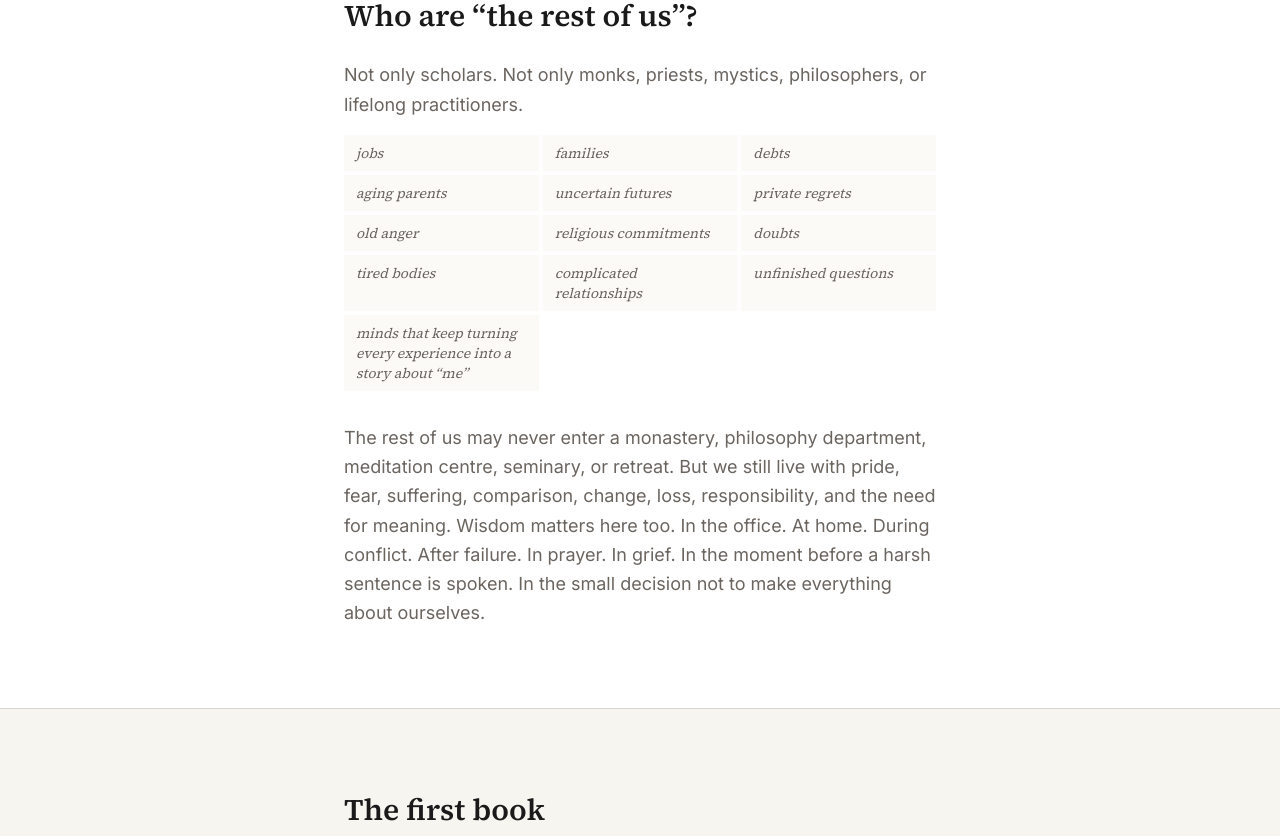
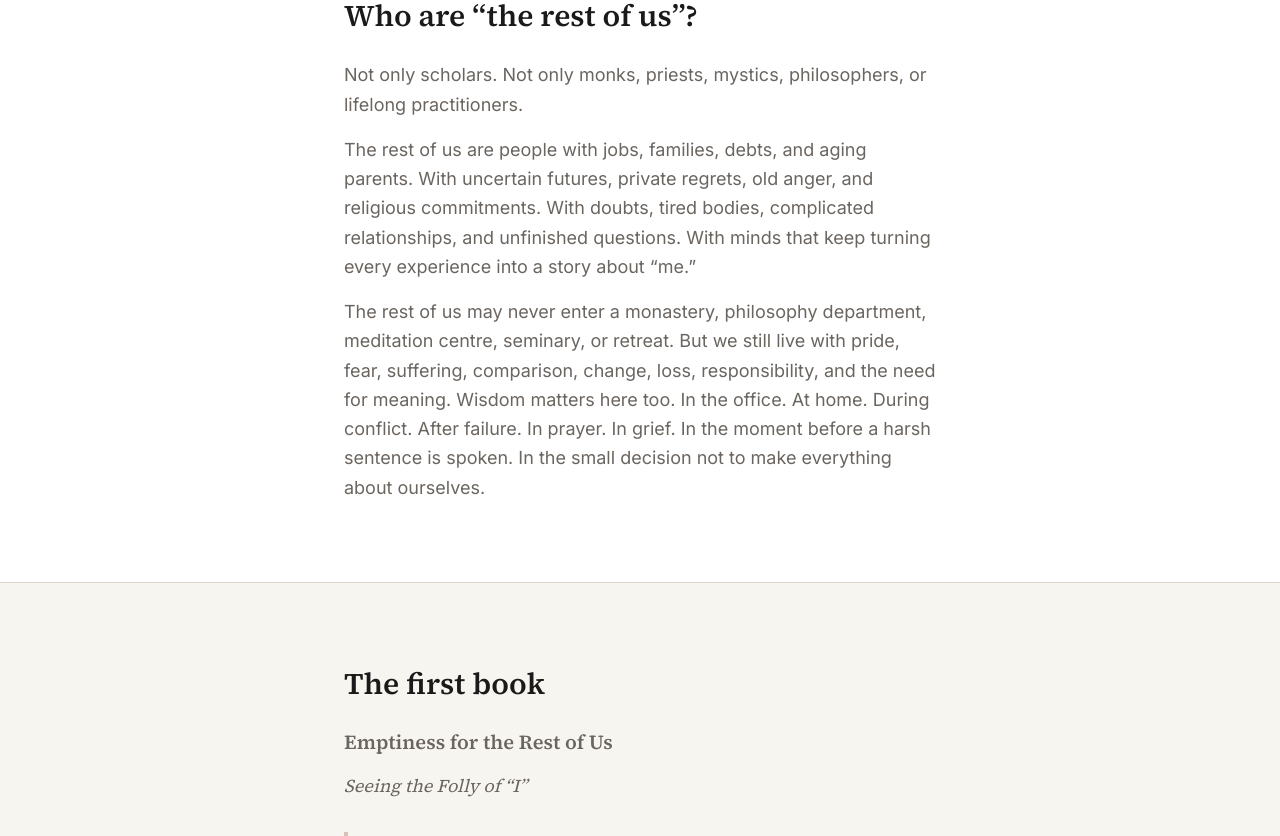
Before and after one commit to digitallycc/wisdomfortherestofus, a Next.js app: page / in a window 1280 px wide. Shown: the part 3480-4316 px from the top of the page. Built offline with nearby package versions, Linux system fonts and the light colour scheme.

Commit message:
Rewrite 'Who are the rest of us' section as flowing prose instead of disconnected grid

```diff
--- a/src/app/page.tsx
+++ b/src/app/page.tsx
@@ -175,23 +175,13 @@ function WhoWeAreSection() {
     <section className="bg-white border-y border-border py-16 md:py-20">
       <EditorialSection title={whoWeAre.title}>
         <p>{whoWeAre.body}</p>
-      </EditorialSection>
-      <div className="max-w-prose mx-auto px-6 md:px-8 mt-4">
-        <div className="grid grid-cols-2 md:grid-cols-3 gap-1">
-          {whoWeAre.list.map((item) => (
-            <p
-              key={item}
-              className="font-serif text-sm italic text-muted px-3 py-2 bg-background/50"
-            >
-              {item}
-            </p>
-          ))}
-        </div>
-      </div>
-      <EditorialSection className="mt-8">
-        <p className="font-sans text-[17px] md:text-[18px] leading-relaxed text-muted">
-          {whoWeAre.conclusion}
+        <p>
+          The rest of us are people with jobs, families, debts, and aging parents.
+          With uncertain futures, private regrets, old anger, and religious commitments.
+          With doubts, tired bodies, complicated relationships, and unfinished questions.
+          With minds that keep turning every experience into a story about &ldquo;me.&rdquo;
         </p>
+        <p>{whoWeAre.conclusion}</p>
       </EditorialSection>
     </section>
   );
```
